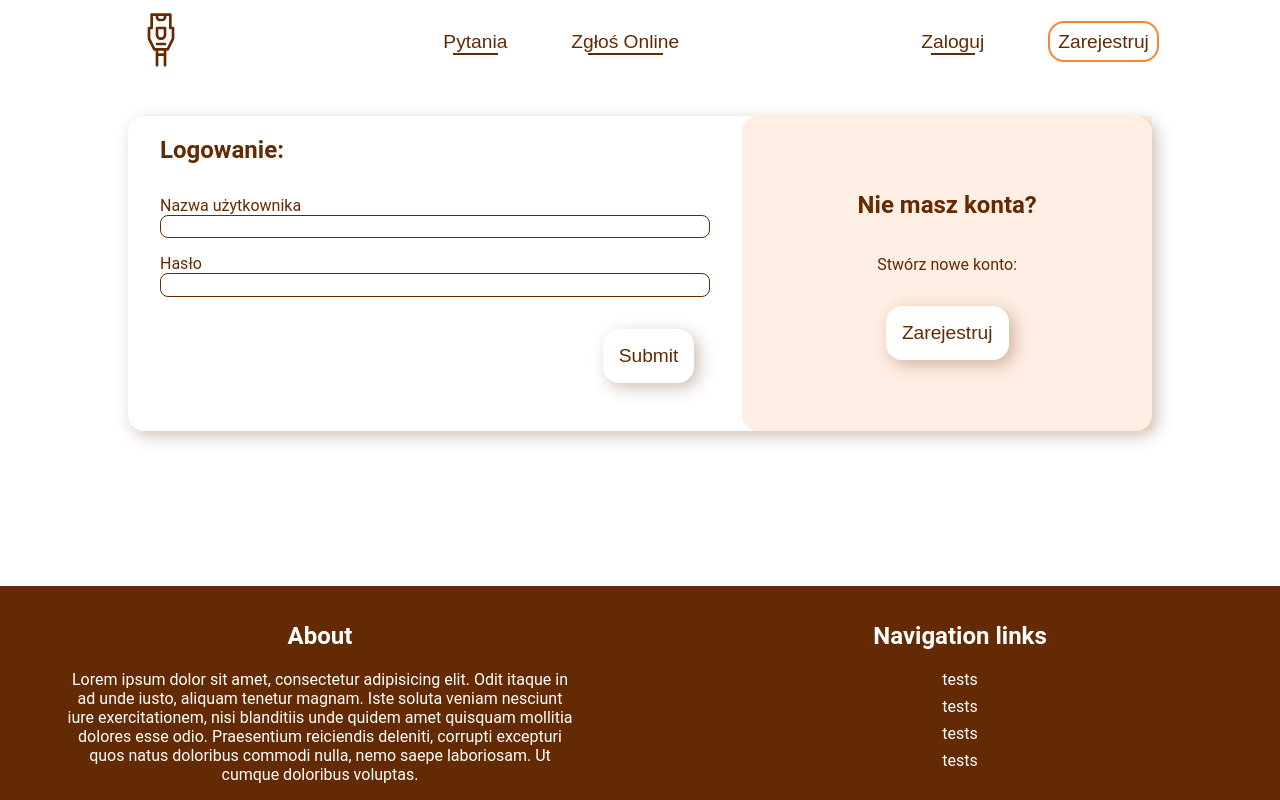
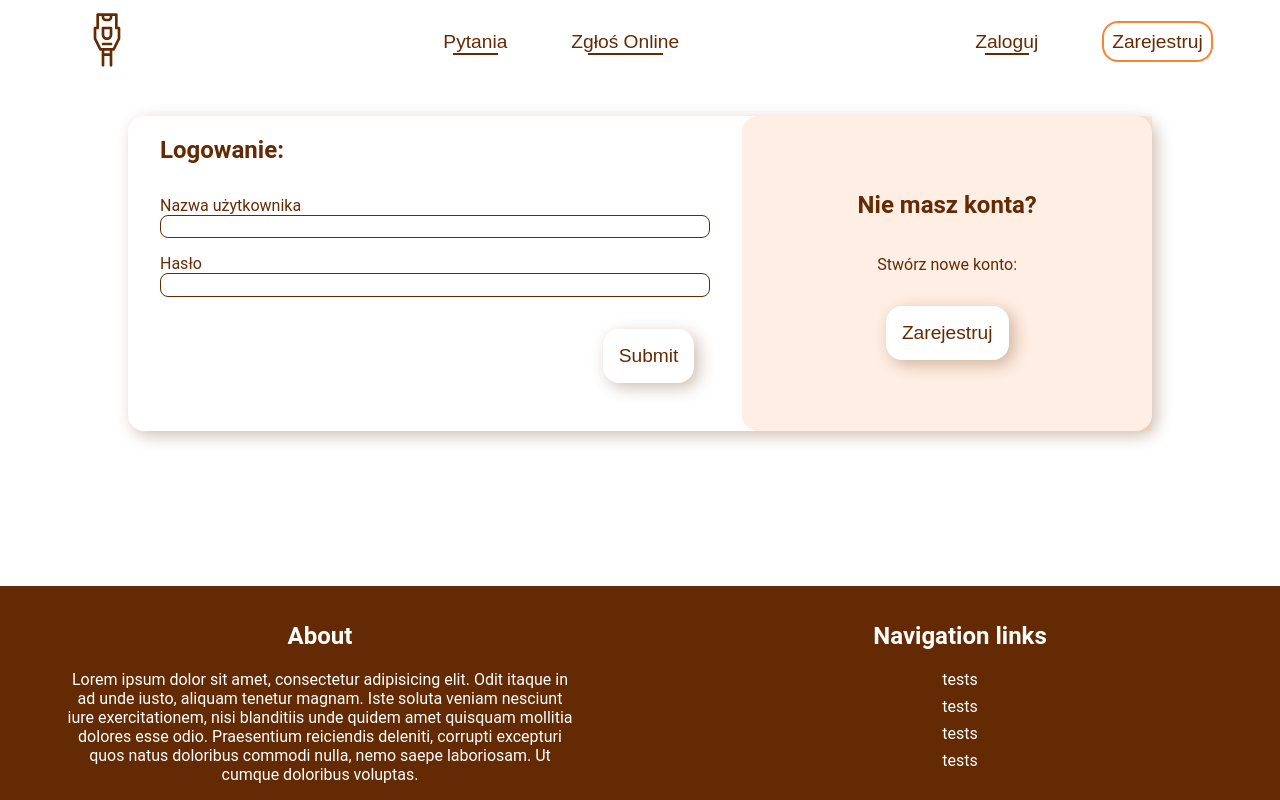
Before and after one commit to PatrykSiekierski/Dorm-Assist, a React (Vite) app in the folder dorm-assist-website/: page /login in a window 1280 px wide. Built offline with nearby package versions, Linux system fonts and the light colour scheme; no server answers; a web font is replaced by a local one.

Commit message:
Styling update

```diff
--- a/dorm-assist-website/src/components/LoginAndRegister/loginForm.jsx
+++ b/dorm-assist-website/src/components/LoginAndRegister/loginForm.jsx
@@ -48,7 +48,11 @@ export default function LoginForm() {
           labelName={"Hasło"}
         />
       </div>
-      {credentialsState ? <h3>Złe dane logowania</h3> : ""}
+      {credentialsState ? (
+        <h3 className="error-message">Złe dane logowania</h3>
+      ) : (
+        ""
+      )}
       <input type="submit" className="button" />
     </form>
   );
--- a/dorm-assist-website/src/styles/General/_base.scss
+++ b/dorm-assist-website/src/styles/General/_base.scss
@@ -124,3 +124,8 @@ html {
   color: white;
   text-align: center;
 }
+
+hr {
+  border: none;
+  border-bottom: 2px solid $accent;
+}
--- a/dorm-assist-website/src/styles/General/_navbar.scss
+++ b/dorm-assist-website/src/styles/General/_navbar.scss
@@ -15,11 +15,13 @@ nav {
   // border-bottom: 1px solid #fafafa;
 
   margin: 0;
-  padding: 0;
+  padding: 0 calc(4% + 1rem);
   width: 100%;
 
   display: inline-flex;
-  justify-content: space-around;
+  // justify-content: space-around;
+  justify-content: space-between;
+
   // gap: 25%;
 
   align-items: center;
```
